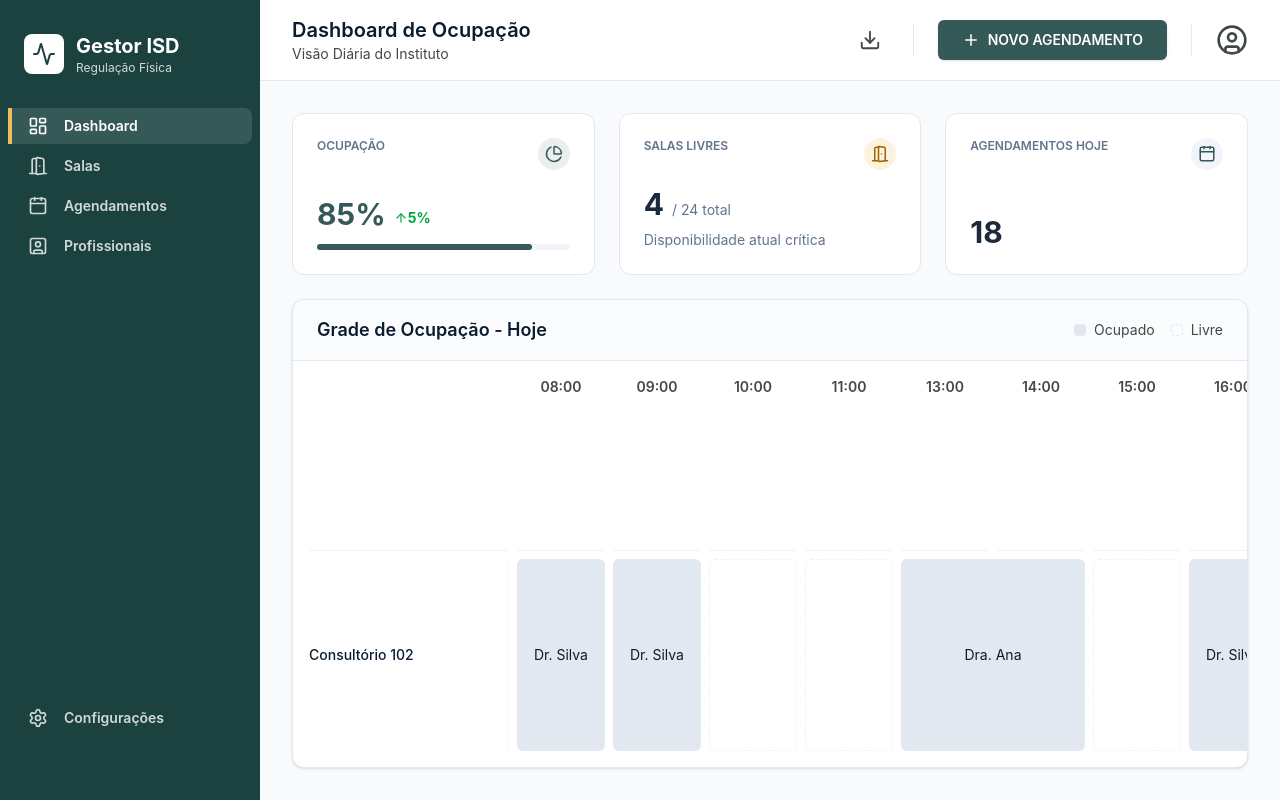
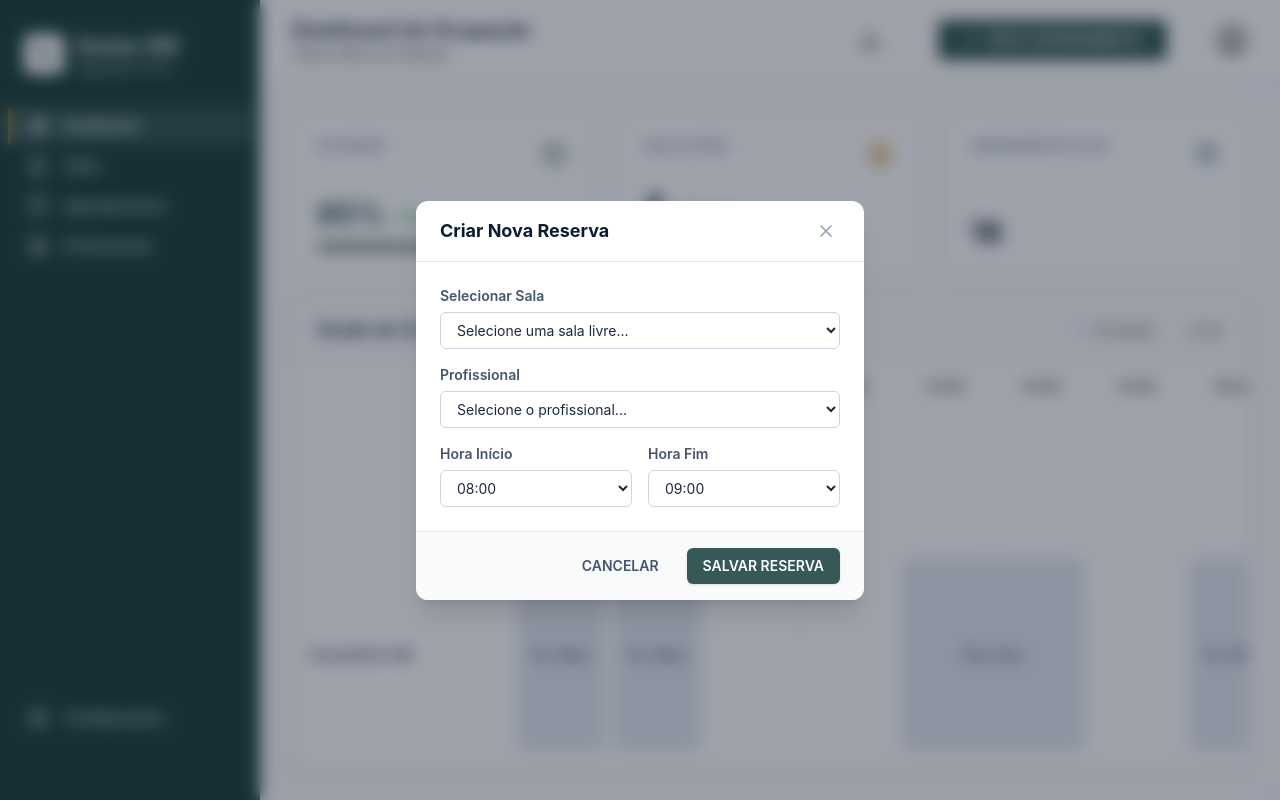
Before and after one commit to evieri/Gestor-de-Salas-ISD, a React (Vite) app in the folder frontend/isd-frontend/: page /app/dashboard in a window 1280 px wide. Both pictures are taken after a click on the button "NOVO AGENDAMENTO". Built offline with nearby package versions, Linux system fonts and the light colour scheme.

Commit message:
feat: estado global com zustand e modal de agendamento

```diff
--- a/frontend/isd-frontend/package.json
+++ b/frontend/isd-frontend/package.json
@@ -14,7 +14,8 @@
     "lucide-react": "^1.18.0",
     "react": "^19.2.6",
     "react-dom": "^19.2.6",
-    "react-router-dom": "^7.17.0"
+    "react-router-dom": "^7.17.0",
+    "zustand": "^5.0.14"
   },
   "devDependencies": {
     "@eslint/js": "^10.0.1",
--- /dev/null
+++ b/frontend/isd-frontend/src/components/AgendamentoModal.jsx
@@ -0,0 +1,96 @@
+import { X } from 'lucide-react';
+import { useModalStore } from '../store/useModalStore';
+
+export function AgendamentoModal() {
+  const { isAgendamentoOpen, closeAgendamento } = useModalStore();
+
+  if (!isAgendamentoOpen) return null;
+
+  return (
+    <div className="fixed inset-0 z-50 flex items-center justify-center">
+      {/* Overlay Escuro (Fecha o modal ao clicar fora) */}
+      <div
+        className="absolute inset-0 bg-slate-900/40 backdrop-blur-sm"
+        onClick={closeAgendamento}
+      ></div>
+
+      {/* Caixa do Modal */}
+      <div className="relative bg-white w-full max-w-md rounded-xl shadow-xl flex flex-col animate-in fade-in zoom-in-95 duration-200">
+
+        {/* Cabeçalho do Modal */}
+        <div className="flex items-center justify-between px-6 py-4 border-b border-slate-200">
+          <h2 className="text-lg font-bold text-on-surface">Criar Nova Reserva</h2>
+          <button
+            onClick={closeAgendamento}
+            className="text-slate-400 hover:text-slate-600 transition-colors cursor-pointer p-1"
+          >
+            <X size={20} />
+          </button>
+        </div>
+
+        {/* Corpo do Formulário */}
+        <div className="p-6 flex flex-col gap-4">
+          <div className="flex flex-col gap-1.5">
+            <label className="text-sm font-semibold text-slate-600">Selecionar Sala</label>
+            <select className="w-full bg-white border border-slate-300 rounded-md px-3 py-2 text-sm focus:outline-none focus:border-isd-teal focus:ring-1 focus:ring-isd-teal">
+              <option value="">Selecione uma sala livre...</option>
+              <option value="1">Consultório 102</option>
+              <option value="2">Ginásio Terapêutico</option>
+            </select>
+          </div>
+
+          <div className="flex flex-col gap-1.5">
+            <label className="text-sm font-semibold text-slate-600">Profissional</label>
+            <select className="w-full bg-white border border-slate-300 rounded-md px-3 py-2 text-sm focus:outline-none focus:border-isd-teal focus:ring-1 focus:ring-isd-teal">
+              <option value="">Selecione o profissional...</option>
+              <option value="1">Dr. Silva (Oftalmologia)</option>
+              <option value="2">Dra. Ana (Fisioterapia)</option>
+            </select>
+          </div>
+
+          <div className="flex gap-4">
+            <div className="flex flex-col gap-1.5 w-1/2">
+              <label className="text-sm font-semibold text-slate-600">Hora Início</label>
+              <select className="w-full bg-white border border-slate-300 rounded-md px-3 py-2 text-sm focus:outline-none focus:border-isd-teal focus:ring-1 focus:ring-isd-teal">
+                <option value="8">08:00</option>
+                <option value="9">09:00</option>
+                <option value="10">10:00</option>
+                <option value="11">11:00</option>
+                <option value="13">13:00</option>
+                <option value="14">14:00</option>
+                <option value="15">15:00</option>
+                <option value="16">16:00</option>
+              </select>
+            </div>
+            <div className="flex flex-col gap-1.5 w-1/2">
+              <label className="text-sm font-semibold text-slate-600">Hora Fim</label>
+              <select className="w-full bg-white border border-slate-300 rounded-md px-3 py-2 text-sm focus:outline-none focus:border-isd-teal focus:ring-1 focus:ring-isd-teal">
+                <option value="9">09:00</option>
+                <option value="10">10:00</option>
+                <option value="11">11:00</option>
+                <option value="12">12:00</option>
+                <option value="14">14:00</option>
+                <option value="15">15:00</option>
+                <option value="16">16:00</option>
+                <option value="17">17:00</option>
+              </select>
+            </div>
+          </div>
+        </div>
+
+        {/* Rodapé com Ações */}
+        <div className="px-6 py-4 border-t border-slate-200 flex justify-end gap-3 bg-slate-50 rounded-b-xl">
+          <button
+            onClick={closeAgendamento}
+            className="px-4 py-2 text-sm font-semibold text-slate-600 hover:bg-slate-200 rounded-md transition-colors cursor-pointer"
+          >
+            CANCELAR
+          </button>
+          <button className="px-4 py-2 text-sm font-semibold bg-isd-teal text-white hover:bg-opacity-90 rounded-md shadow-sm transition-colors cursor-pointer">
+            SALVAR RESERVA
+          </button>
+        </div>
+      </div>
+    </div>
+  );
+}
--- a/frontend/isd-frontend/src/components/Header.jsx
+++ b/frontend/isd-frontend/src/components/Header.jsx
@@ -1,6 +1,9 @@
 import { Download, UserCircle, Plus } from 'lucide-react';
+import { useModalStore } from '../store/useModalStore';
 
 export function Header() {
+  const { openAgendamento } = useModalStore();
+
   return (
     <header className="sticky top-0 z-40 bg-white border-b border-outline-variant flex justify-between items-center w-full px-8 py-4">
       <div>
@@ -18,8 +21,11 @@ export function Header() {
 
         <div className="h-8 w-px bg-outline-variant mx-2"></div>
 
-        {/* A CTA Primária Restaurada */}
-        <button className="flex items-center gap-2 px-6 py-2.5 bg-isd-teal text-white rounded-md font-semibold text-sm hover:bg-opacity-90 transition-all shadow-sm">
+        {/* A CTA Primária */}
+        <button
+          onClick={openAgendamento} // GATILHO ADICIONADO AQUI
+          className="flex items-center gap-2 px-6 py-2.5 bg-isd-teal text-white rounded-md font-semibold text-sm hover:bg-opacity-90 transition-all shadow-sm cursor-pointer"
+        >
           <Plus size={18} />
           NOVO AGENDAMENTO
         </button>
--- a/frontend/isd-frontend/src/layouts/BaseLayout.jsx
+++ b/frontend/isd-frontend/src/layouts/BaseLayout.jsx
@@ -1,6 +1,7 @@
 import { Outlet } from 'react-router-dom';
 import { Sidebar } from '../components/Sidebar';
 import { Header } from '../components/Header';
+import { AgendamentoModal } from '../components/AgendamentoModal';
 
 export function BaseLayout() {
   return (
@@ -8,11 +9,11 @@ export function BaseLayout() {
       <Sidebar />
       <main className="ml-[260px] w-[calc(100%-260px)] min-h-screen flex flex-col relative">
         <Header />
-        {/* O Outlet é onde as páginas dinâmicas (Dashboard, Salas, etc) serão injetadas */}
         <div className="p-8 flex-1 flex flex-col max-w-[1440px] mx-auto w-full">
           <Outlet />
         </div>
       </main>
+      <AgendamentoModal />
     </div>
   );
 }
--- /dev/null
+++ b/frontend/isd-frontend/src/store/useModalStore.js
@@ -0,0 +1,7 @@
+import { create } from 'zustand';
+
+export const useModalStore = create((set) => ({
+  isAgendamentoOpen: false,
+  openAgendamento: () => set({ isAgendamentoOpen: true }),
+  closeAgendamento: () => set({ isAgendamentoOpen: false }),
+}));
```
Also changed, not shown: 1 other file (tests, documents, lock files or other folders).
